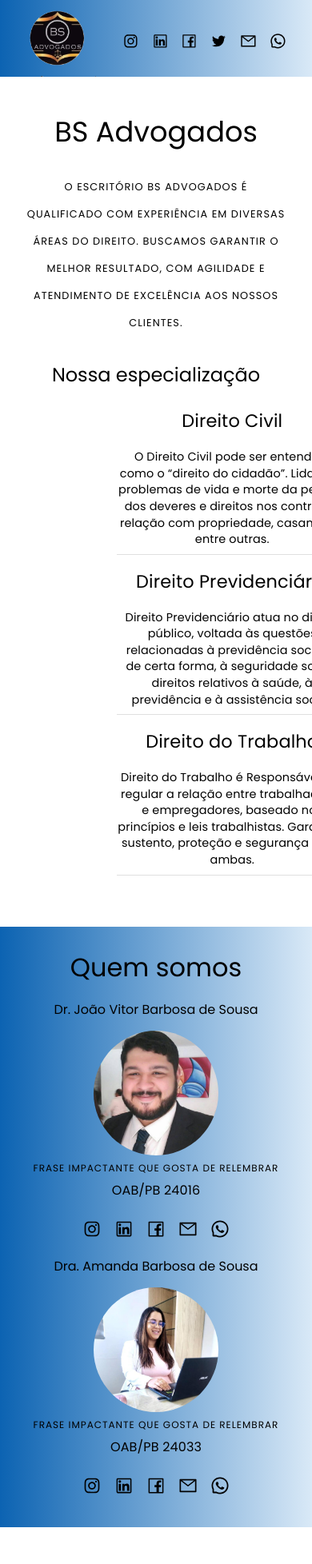
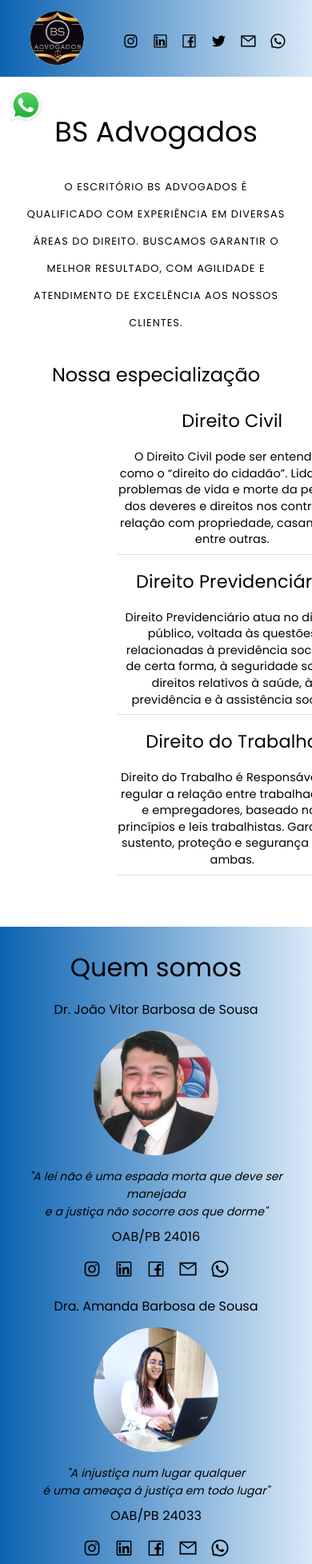
Before and after one commit to kelvinteixeira/BS-Advogados, a React (Vite) app: page / in a window 390 px wide. Shown: the top 1956 px of the page at 80% size. Built offline with nearby package versions, Linux system fonts and the light colour scheme.

Commit message:
feat: added a lawyer impact phrase

```diff
--- a/src/Components/Header/Header.styles.ts
+++ b/src/Components/Header/Header.styles.ts
@@ -45,6 +45,17 @@ export const WhatsappButton = styled(Button)`
   margin: .3rem;
 `;
 
+export const WhatsappIconButton = styled(Button)`
+  position: fixed;
+  bottom: 1;
+  left: 0;
+  display: none;
+`;
+
 export const WhatsAppImage = styled.img`
-  width: 150px;
+  width: 130px;
 `;
+
+export const WhatsAppIcon = styled.img`
+  width: 45px;
+`;
--- a/src/Components/Header/Header.tsx
+++ b/src/Components/Header/Header.tsx
@@ -2,6 +2,7 @@ import React, { useState } from "react";
 import { Alert, Grid, IconButton, Snackbar, Tooltip } from "@mui/material";
 import { animateScroll as scroll } from "react-scroll";
 import WhatappImage from "../../Assets/whatsappFaleConosco.png";
+import WhatappIcone from "../../Assets/WhatsApp.svg.webp";
 import {
   AiOutlineLinkedin,
   AiOutlineInstagram,
@@ -129,6 +130,19 @@ export function Header() {
         </Styled.WhatsappButton>
       </Tooltip>
 
+      <Styled.WhatsappIconButton
+        className="whatsapp-button-animation"
+        id="whatsapp-icone"
+        onClick={() =>
+          window.open(
+            "https://api.whatsapp.com/send?phone=5583998453749",
+            "_blank"
+          )
+        }
+      >
+        <Styled.WhatsAppIcon src={WhatappIcone} alt="whatsapp logo" />
+      </Styled.WhatsappIconButton>
+
       <Snackbar
         open={showSnackBar}
         autoHideDuration={5000}
--- a/src/Components/Lawyers/Lawyers.tsx
+++ b/src/Components/Lawyers/Lawyers.tsx
@@ -26,11 +26,14 @@ export function Lawyers() {
           </Typography>
           <Styled.StyledAvatar alt="Joao" src={JoaoImage} />
 
-          <Typography variant="overline">
-            Frase impactante que gosta de relembrar
+          <Typography variant="subtitle2" align="center" marginTop={2}>
+            <i>
+              "A lei não é uma espada morta que deve ser manejada <br></br>e a
+              justiça não socorre aos que dorme"
+            </i>
           </Typography>
 
-          <Typography variant="body1" marginBottom={2}>
+          <Typography variant="body1" marginBottom={1} marginTop={1}>
             OAB/PB 24016
           </Typography>
 
@@ -78,10 +81,13 @@ export function Lawyers() {
             Dra. Amanda Barbosa de Sousa
           </Typography>
           <Styled.StyledAvatar alt="Amanda" src={AmandaImage} />
-          <Typography variant="overline">
-            Frase impactante que gosta de relembrar
+          <Typography variant="subtitle2" align="center" marginTop={2}>
+            <i>
+              "A injustiça num lugar qualquer <br></br>é uma ameaça à justiça em
+              todo lugar"
+            </i>
           </Typography>
-          <Typography variant="body1" marginBottom={2}>
+          <Typography variant="body1" marginBottom={1} marginTop={1}>
             OAB/PB 24033
           </Typography>
           <Grid item>
--- a/src/Components/Lawyers/lawyers.styles.ts
+++ b/src/Components/Lawyers/lawyers.styles.ts
@@ -30,7 +30,7 @@ export const Container = styled(Box)`
 export const StyledAvatar = styled(Avatar)`
   width: 256px;
   height: 256px;
-  margin-left: 55px;
+  margin: 0 auto;
 
   @media (max-width: 992px) {
 
--- a/src/app.css
+++ b/src/app.css
@@ -183,4 +183,8 @@
     height: 1.3rem;
     transition: .5s ease-in-out;
   }
+
+  #whatsapp-icone {
+    display: block;
+  }
 }
```
Also changed, not shown: src/Components/Contact/conctact.styles.ts (+5 -4 lines).
